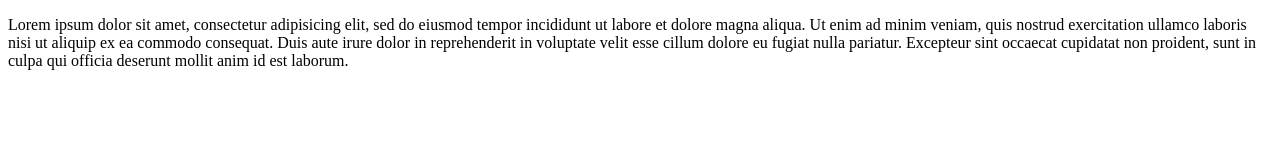
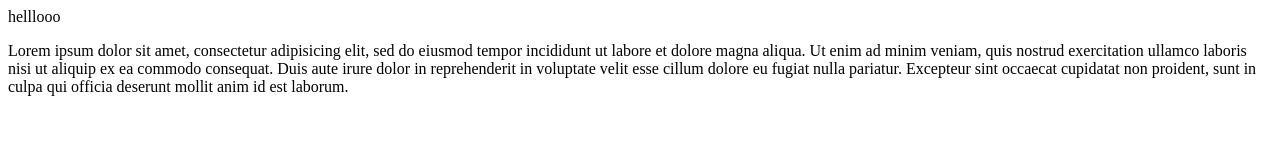
Before and after one commit to avishekdas2018/lecture0, a plain HTML site: page hello.html in a window 1280 px wide. Drawn offline with Linux system fonts and the light colour scheme.

Commit message:
Update hello.html

```diff
--- a/hello.html
+++ b/hello.html
@@ -5,6 +5,7 @@
     <title>My Website!!</title>
   </head>
   <body>
+    helllooo
     <p>Lorem ipsum dolor sit amet, consectetur adipisicing elit, sed do eiusmod tempor incididunt ut labore et dolore magna aliqua. Ut enim ad minim veniam, quis nostrud exercitation ullamco laboris nisi ut aliquip ex ea commodo consequat. Duis aute irure dolor in reprehenderit in voluptate velit esse cillum dolore eu fugiat nulla pariatur. Excepteur sint occaecat cupidatat non proident, sunt in culpa qui officia deserunt mollit anim id est laborum.</p>
   </body>
 </html>
```
